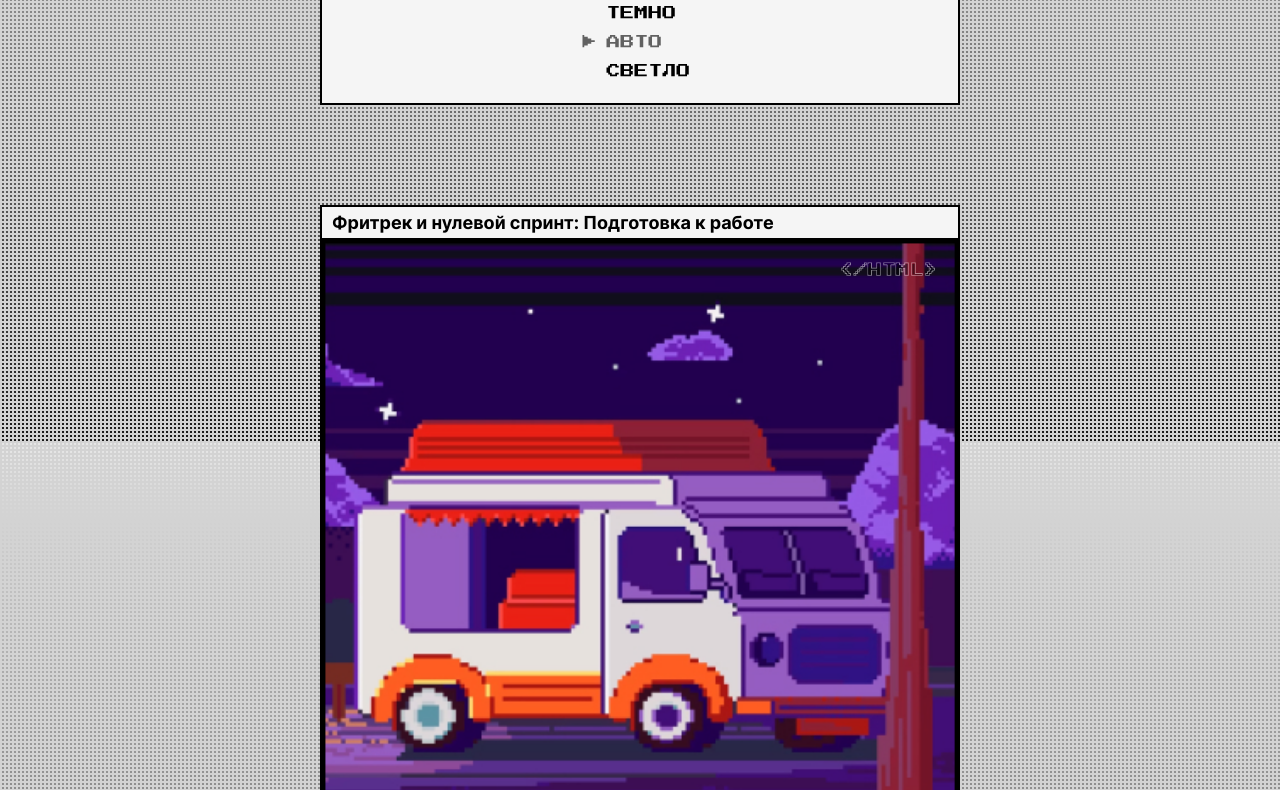
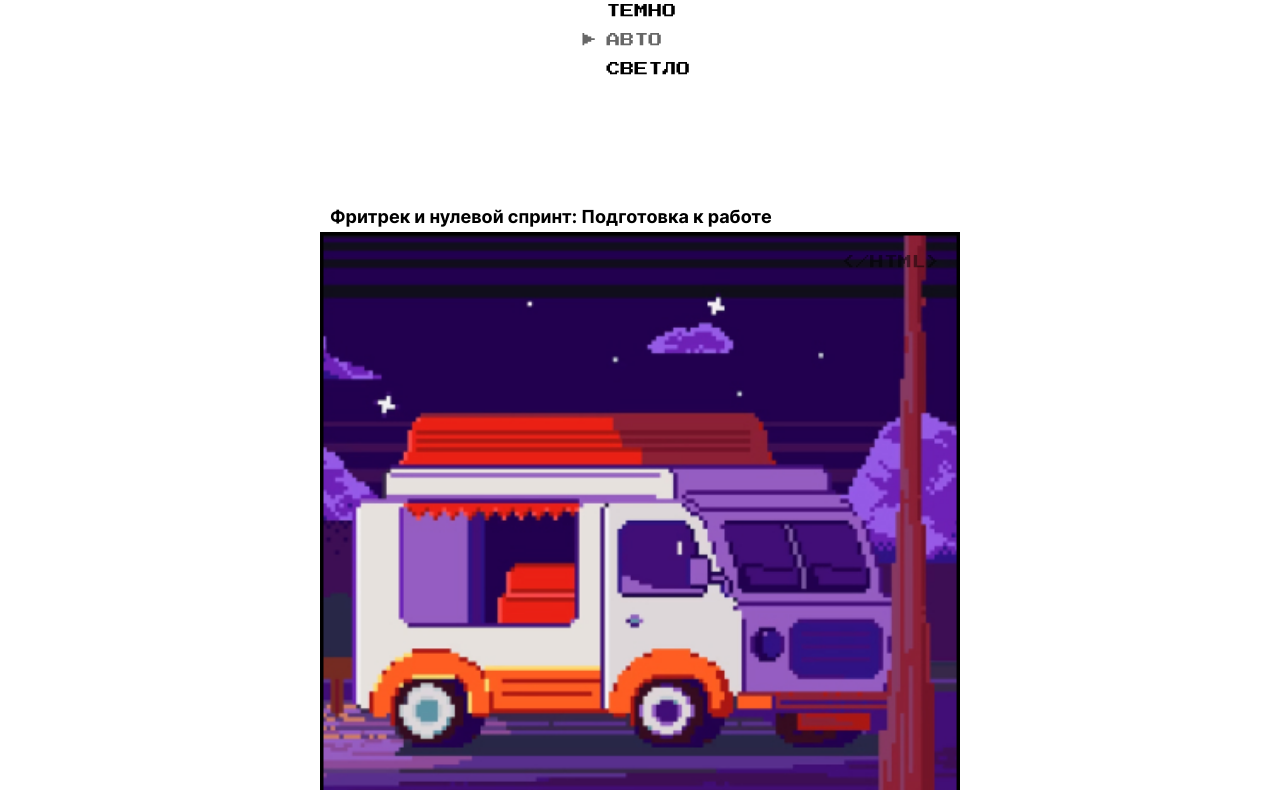
Before and after one commit to tomgllll/zakrivayuschiy-teg-f, a plain HTML site: page index.html in a window 1280 px wide. Shown: the part 359-1149 px from the top of the page. Drawn offline with Linux system fonts and the light colour scheme.

Commit message:
Update themes.css

```diff
--- a/styles/themes.css
+++ b/styles/themes.css
@@ -30,22 +30,6 @@
     --button-color: #00CC14;
 }
 
-@media (prefers-color-scheme: light) {
-    :root {
-        --text-color: #000000;
-        --accent-color: #000000;
-        --bg-color: #F5F5F5;
-        --font-weight: 400;
-        --contour-color: #000000;
-        --button-color: #F5F5F5;
-        --bg-image: repeating-linear-gradient( #d3d3d3 0px 2px, rgb(211 211 211 / 0) 2px 4px),
-                    repeating-linear-gradient(90deg, #d3d3d3 0px 2px, rgb(211 211 211/0) 2px 4px),
-                    linear-gradient(#E7E7E7 0.01%, #1A1A1A);
-        --heart-color: #FF0000;
-    }
-}
-
-
 @media (prefers-color-scheme: dark) {
     :root {
         --text-color: #00CC14;
```
